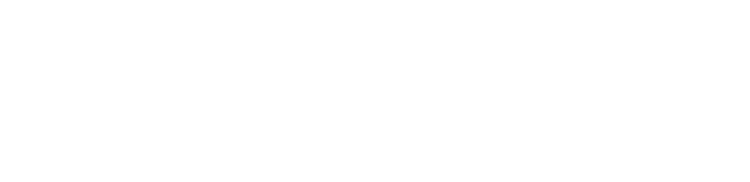
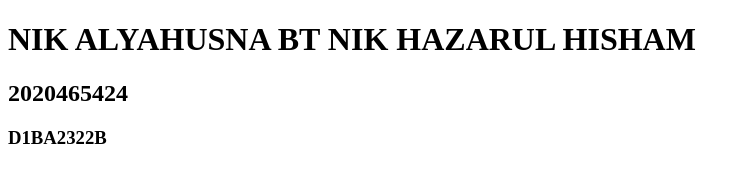
Before and after one commit to nikalyahusna/website-personal, a plain HTML site: page index.html in a window 1280 px wide. Shown: the whole page, without its empty margins (0-750 px from the left). Drawn offline with Linux system fonts and the light colour scheme.

Commit message:
Add files via upload

```diff
--- a/index.html
+++ b/index.html
@@ -1,9 +1,13 @@
 <!DOCTYPE html>
 <html>
-<head>
-    <title></title?
-</head>
+     <head>
+	<title>ALYA</title>
+     </head>
 <body>
-<h1>in headings</h1>
+<h1>NIK ALYAHUSNA BT NIK HAZARUL HISHAM</h1>
+
+<h2>2020465424</h2>
+
+<h3>D1BA2322B</h3>
 </body>
 </html>
```
